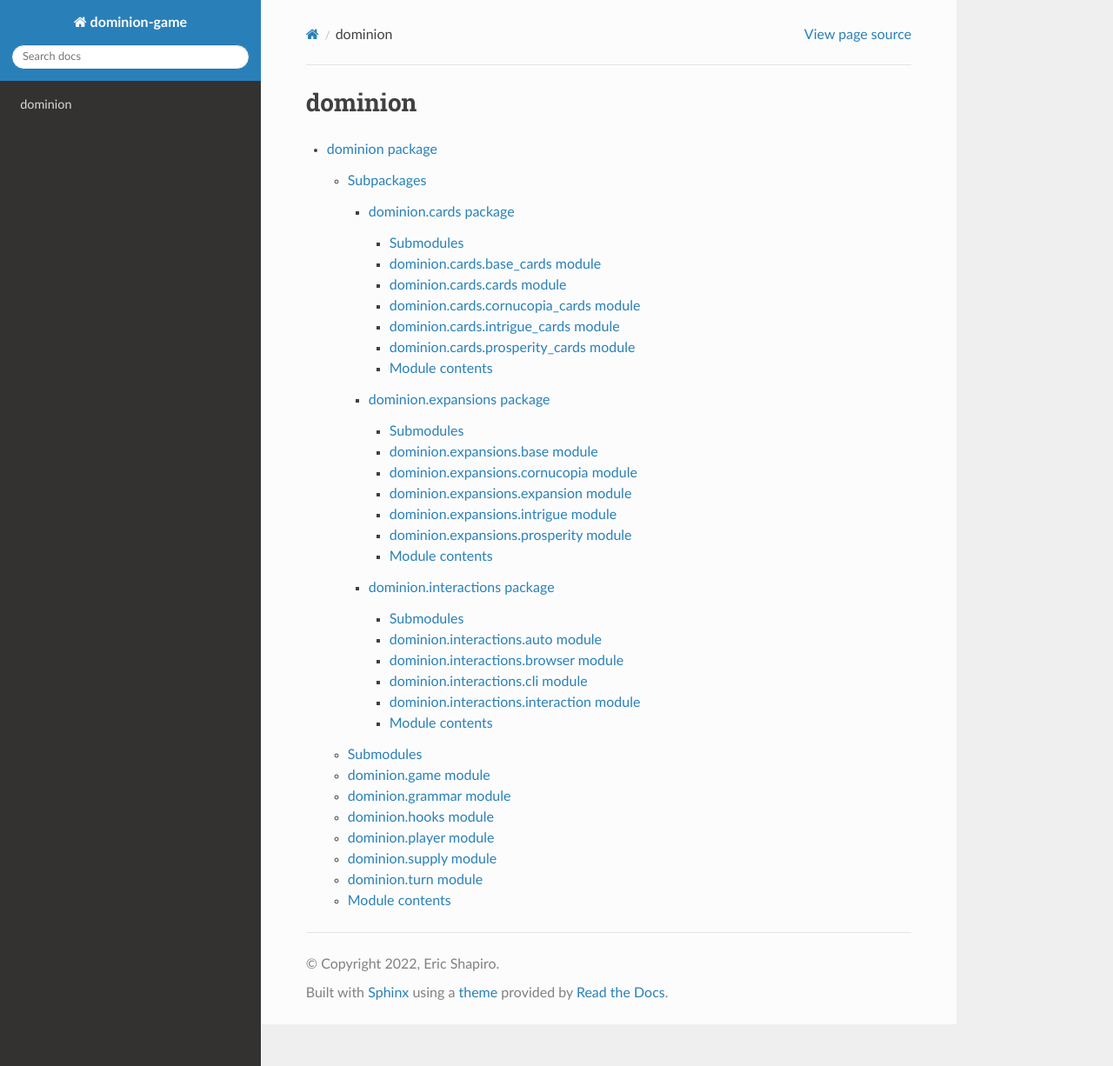
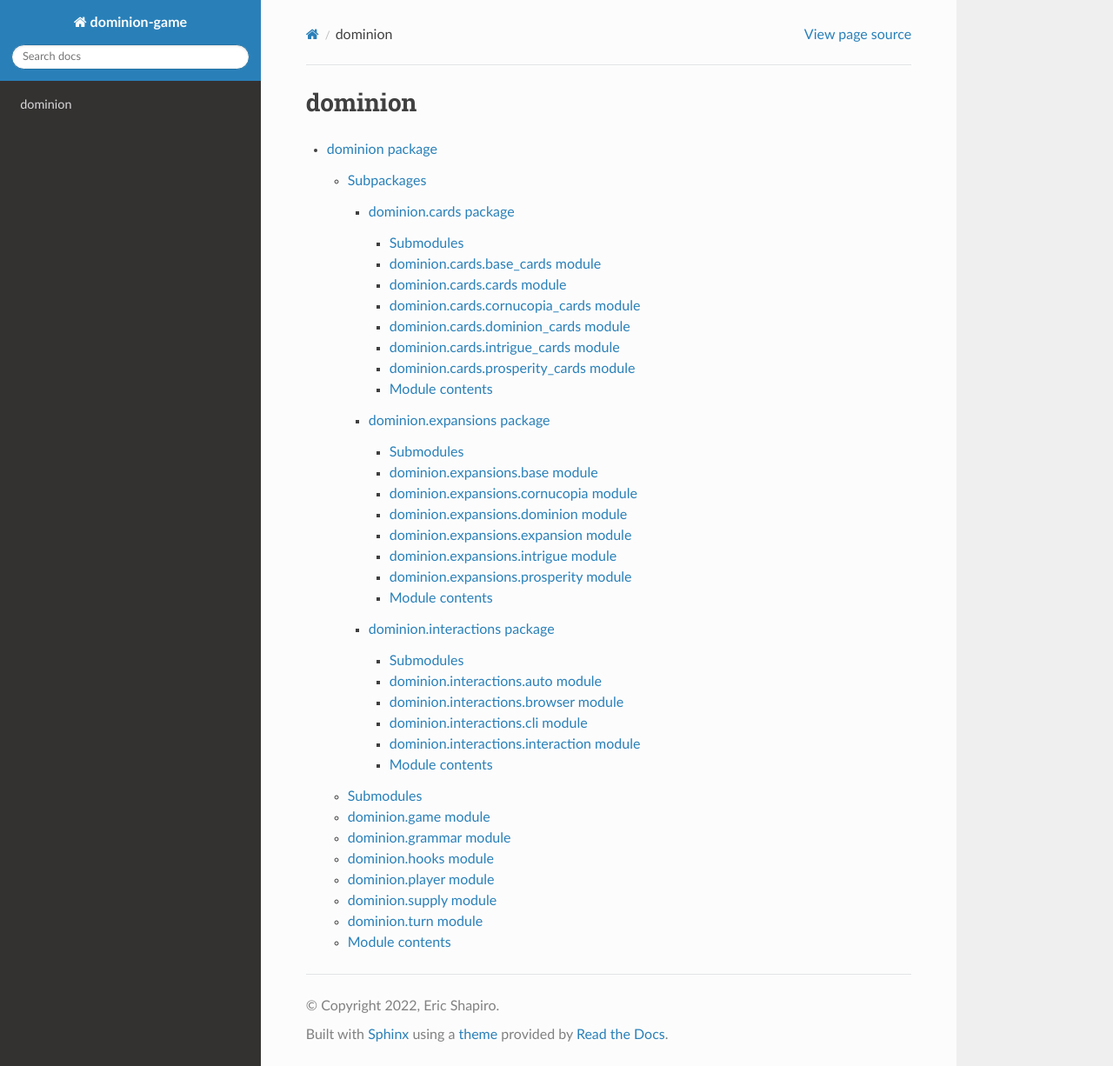
Before and after one commit to eshapiro42/dominion-game, a Sphinx documentation site: the page built from docs/source/modules.rst, in a window 1280 px wide and 1226 px high. Shown: the whole window at 87% size. Built offline with Sphinx 7.4.7 and the Read the Docs theme 2.0.0, drawn with Linux system fonts in a browser that asks for light colours.

Commit message:
Update documentation

```diff
--- a/docs/source/dominion.cards.rst
+++ b/docs/source/dominion.cards.rst
@@ -28,6 +28,14 @@ dominion.cards.cornucopia\_cards module
    :undoc-members:
    :show-inheritance:
 
+dominion.cards.dominion\_cards module
+-------------------------------------
+
+.. automodule:: dominion.cards.dominion_cards
+   :members:
+   :undoc-members:
+   :show-inheritance:
+
 dominion.cards.intrigue\_cards module
 -------------------------------------
 
--- a/docs/source/dominion.expansions.rst
+++ b/docs/source/dominion.expansions.rst
@@ -16,6 +16,14 @@ dominion.expansions.cornucopia module
 -------------------------------------
 
 .. automodule:: dominion.expansions.cornucopia
+   :members:
+   :undoc-members:
+   :show-inheritance:
+
+dominion.expansions.dominion module
+-----------------------------------
+
+.. automodule:: dominion.expansions.dominion
    :members:
    :undoc-members:
    :show-inheritance:
```
